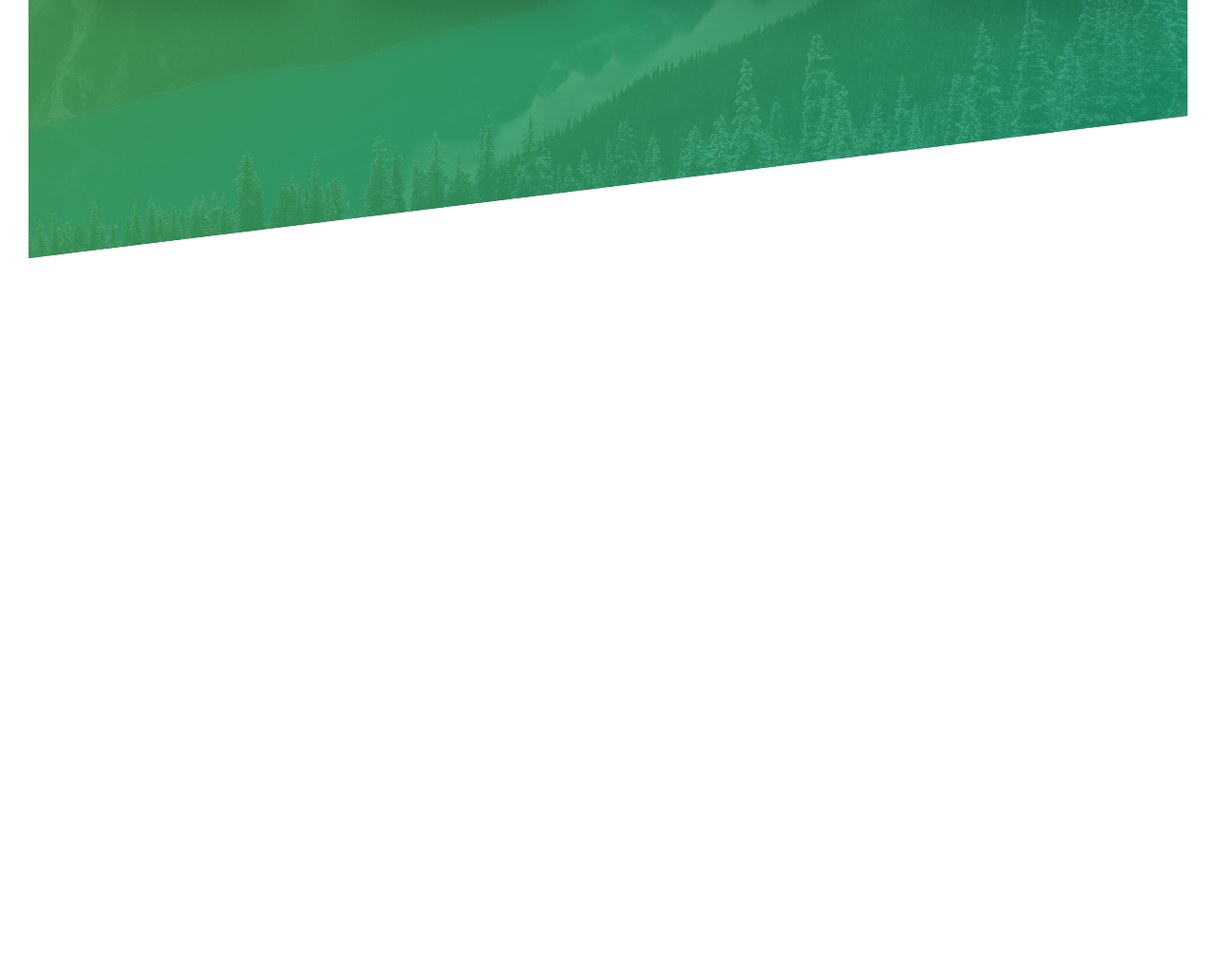
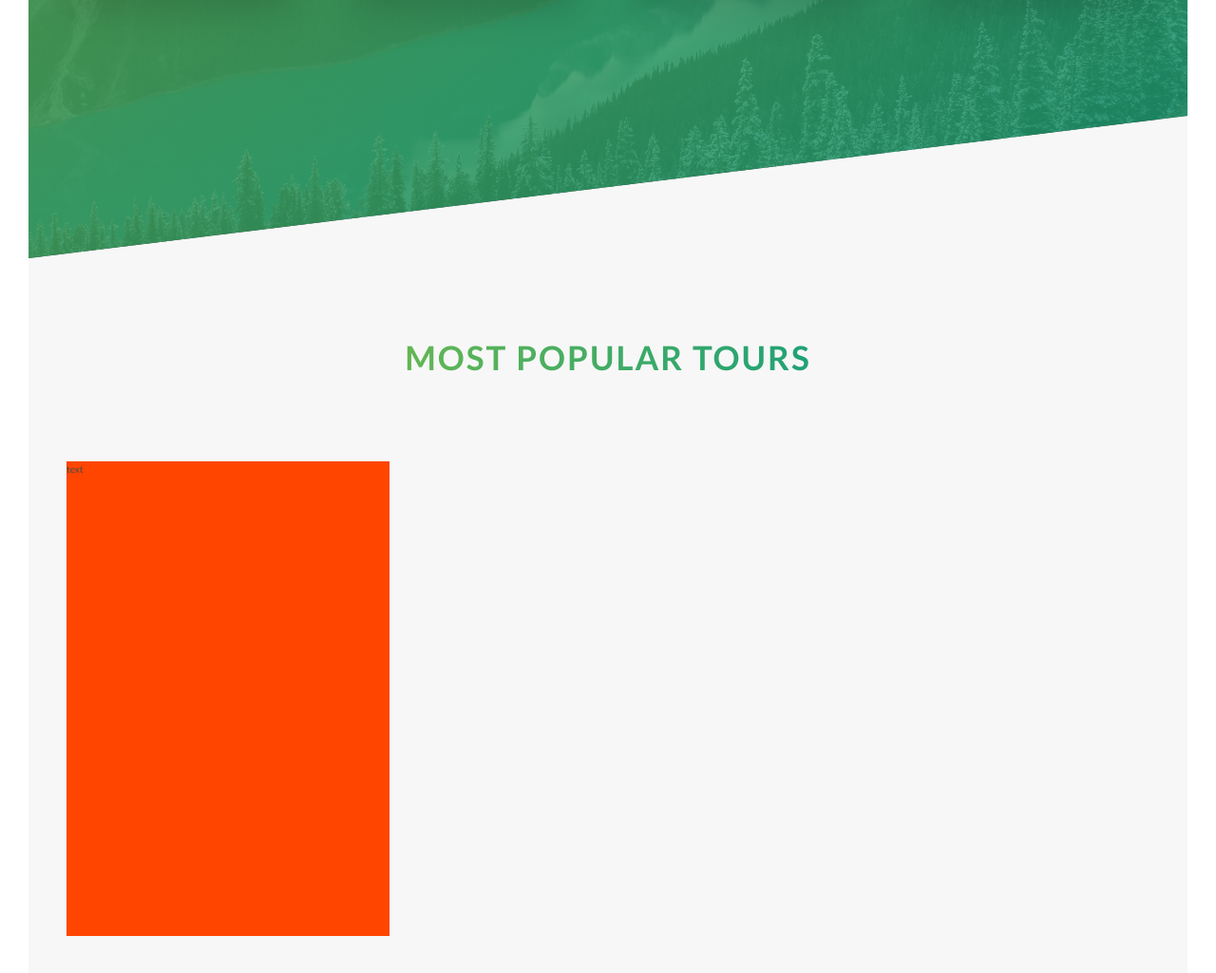
Before and after one commit to Ezzeldien-M-Abdalaziz/Natours, a plain HTML site: page index.html in a window 1280 px wide. Shown: the part 1959-2984 px from the top of the page at 95% size. Before the commit the page ends 2231 px from the top, so only its background shows below. Drawn offline with Linux system fonts and the light colour scheme.

Commit message:
section-tours

```diff
--- /dev/null
+++ b/SCSS/components/_card.scss
@@ -0,0 +1,14 @@
+.card{
+    perspective: 150rem;
+
+    &__side{
+        background-color: orangered;
+        height: 50rem;
+        transition: all .8s;
+    }
+
+
+    &:hover &__side{
+        transform: rotateY(180deg);
+    }
+}
--- a/SCSS/main.scss
+++ b/SCSS/main.scss
@@ -10,6 +10,7 @@
 @import "components/buttons";
 @import "components/composition";
 @import "components/feature-box";
+@import "components/card";
 
 @import "layout/header";
 @import "layout/grid";
--- a/SCSS/pages/_home.scss
+++ b/SCSS/pages/_home.scss
@@ -19,6 +19,11 @@
 
         transform: skewY(7deg);
     }
+}
 
+.section-tours{
+    background-color: $color-grey-light-1;
+    padding: 25rem 0 50rem 0;
+    margin-top:-10rem ;
 
 }
--- a/index.html
+++ b/index.html
@@ -94,6 +94,32 @@
             </div>
         </section>
 
+        <section class="section-tours">
+
+            <div class="u-center-text u-margin-bottom-big">
+                <h2 class="heading-secondary">
+                    Most popular tours
+                </h2>
+            </div>
+
+            <div class="row">
+                <div class="col-1-of-3">
+                    <div class="card">
+                        <div class="card__side">
+                            text
+                        </div>
+                    </div>
+                </div>
+                <div class="col-1-of-3">
+
+                </div>
+                <div class="col-1-of-3">
+
+                </div>
+
+            </div>
+        </section>
+
 
     </main>
 </body>
```
Also changed, not shown: css/main.css.
